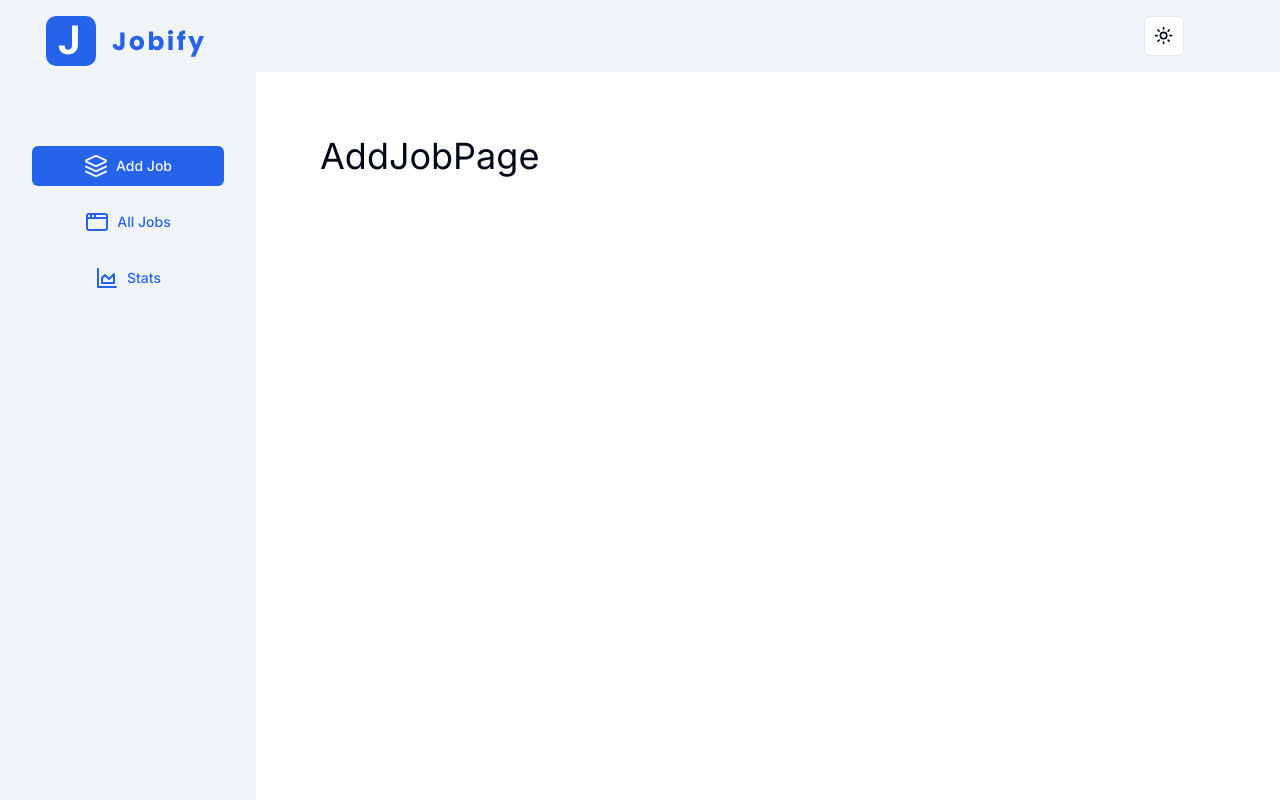
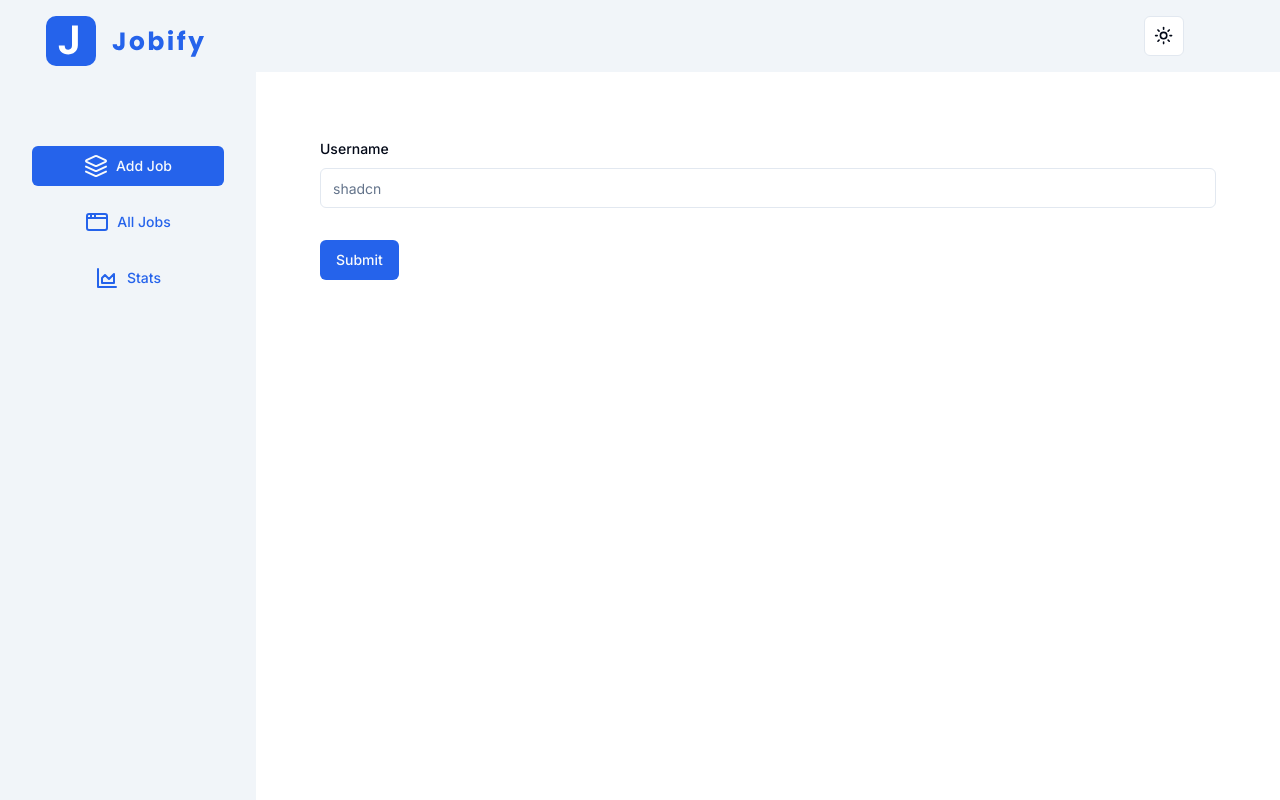
Before and after one commit to Nicholas-V/jobify-tutorial, a Next.js app: page /add-job in a window 1280 px wide. Built offline with nearby package versions, Linux system fonts and the light colour scheme.

Commit message:
adding forms

```diff
--- a/app/(dashboard)/add-job/page.tsx
+++ b/app/(dashboard)/add-job/page.tsx
@@ -1,4 +1,9 @@
+import CreateJobForm from "@/components/CreateJobForm";
+
+
 function AddJobPage() {
-    return <h1 className="text-4xl">AddJobPage</h1>
+    return <>
+        <CreateJobForm/>
+    </>
 }
 export default AddJobPage;
--- /dev/null
+++ b/components/CreateJobForm.tsx
@@ -0,0 +1,61 @@
+'use client';
+
+import { zodResolver } from '@hookform/resolvers/zod';
+import { useForm } from 'react-hook-form';
+import * as z from 'zod';
+
+import { Button } from '@/components/ui/button';
+import {
+    Form,
+    FormControl,
+    FormField,
+    FormItem,
+    FormLabel,
+    FormMessage,
+} from '@/components/ui/form';
+import { Input } from '@/components/ui/input';
+
+const formSchema = z.object({
+    username: z.string().min(2, {
+        message: 'Username must be at least 2 characters.',
+    }),
+});
+
+function CreateJobForm() {
+    // 1. Define your form.
+    const form = useForm<z.infer<typeof formSchema>>({
+        resolver: zodResolver(formSchema),
+        defaultValues: {
+            username: '',
+        },
+    });
+
+    // 2. Define a submit handler.
+    function onSubmit(values: z.infer<typeof formSchema>) {
+        // Do something with the form values.
+        // ✅ This will be type-safe and validated.
+        console.log(values);
+    }
+
+    return (
+        <Form {...form}>
+            <form onSubmit={form.handleSubmit(onSubmit)} className='space-y-8'>
+                <FormField
+                    control={form.control}
+                    name='username'
+                    render={({ field }) => (
+                        <FormItem>
+                            <FormLabel>Username</FormLabel>
+                            <FormControl>
+                                <Input placeholder='shadcn' {...field} />
+                            </FormControl>
+                            <FormMessage />
+                        </FormItem>
+                    )}
+                />
+                <Button type='submit'>Submit</Button>
+            </form>
+        </Form>
+    );
+}
+export default CreateJobForm;
--- /dev/null
+++ b/components/ui/form.tsx
@@ -0,0 +1,178 @@
+"use client"
+
+import * as React from "react"
+import * as LabelPrimitive from "@radix-ui/react-label"
+import { Slot } from "@radix-ui/react-slot"
+import {
+  Controller,
+  ControllerProps,
+  FieldPath,
+  FieldValues,
+  FormProvider,
+  useFormContext,
+} from "react-hook-form"
+
+import { cn } from "@/lib/utils"
+import { Label } from "@/components/ui/label"
+
+const Form = FormProvider
+
+type FormFieldContextValue<
+  TFieldValues extends FieldValues = FieldValues,
+  TName extends FieldPath<TFieldValues> = FieldPath<TFieldValues>
+> = {
+  name: TName
+}
+
+const FormFieldContext = React.createContext<FormFieldContextValue>(
+  {} as FormFieldContextValue
+)
+
+const FormField = <
+  TFieldValues extends FieldValues = FieldValues,
+  TName extends FieldPath<TFieldValues> = FieldPath<TFieldValues>
+>({
+  ...props
+}: ControllerProps<TFieldValues, TName>) => {
+  return (
+    <FormFieldContext.Provider value={{ name: props.name }}>
+      <Controller {...props} />
+    </FormFieldContext.Provider>
+  )
+}
+
+const useFormField = () => {
+  const fieldContext = React.useContext(FormFieldContext)
+  const itemContext = React.useContext(FormItemContext)
+  const { getFieldState, formState } = useFormContext()
+
+  const fieldState = getFieldState(fieldContext.name, formState)
+
+  if (!fieldContext) {
+    throw new Error("useFormField should be used within <FormField>")
+  }
+
+  const { id } = itemContext
+
+  return {
+    id,
+    name: fieldContext.name,
+    formItemId: `${id}-form-item`,
+    formDescriptionId: `${id}-form-item-description`,
+    formMessageId: `${id}-form-item-message`,
+    ...fieldState,
+  }
+}
+
+type FormItemContextValue = {
+  id: string
+}
+
+const FormItemContext = React.createContext<FormItemContextValue>(
+  {} as FormItemContextValue
+)
+
+const FormItem = React.forwardRef<
+  HTMLDivElement,
+  React.HTMLAttributes<HTMLDivElement>
+>(({ className, ...props }, ref) => {
+  const id = React.useId()
+
+  return (
+    <FormItemContext.Provider value={{ id }}>
+      <div ref={ref} className={cn("space-y-2", className)} {...props} />
+    </FormItemContext.Provider>
+  )
+})
+FormItem.displayName = "FormItem"
+
+const FormLabel = React.forwardRef<
+  React.ElementRef<typeof LabelPrimitive.Root>,
+  React.ComponentPropsWithoutRef<typeof LabelPrimitive.Root>
+>(({ className, ...props }, ref) => {
+  const { error, formItemId } = useFormField()
+
+  return (
+    <Label
+      ref={ref}
+      className={cn(error && "text-destructive", className)}
+      htmlFor={formItemId}
+      {...props}
+    />
+  )
+})
+FormLabel.displayName = "FormLabel"
+
+const FormControl = React.forwardRef<
+  React.ElementRef<typeof Slot>,
+  React.ComponentPropsWithoutRef<typeof Slot>
+>(({ ...props }, ref) => {
+  const { error, formItemId, formDescriptionId, formMessageId } = useFormField()
+
+  return (
+    <Slot
+      ref={ref}
+      id={formItemId}
+      aria-describedby={
+        !error
+          ? `${formDescriptionId}`
+          : `${formDescriptionId} ${formMessageId}`
+      }
+      aria-invalid={!!error}
+      {...props}
+    />
+  )
+})
+FormControl.displayName = "FormControl"
+
+const FormDescription = React.forwardRef<
+  HTMLParagraphElement,
+  React.HTMLAttributes<HTMLParagraphElement>
+>(({ className, ...props }, ref) => {
+  const { formDescriptionId } = useFormField()
+
+  return (
+    <p
+      ref={ref}
+      id={formDescriptionId}
+      className={cn("text-sm text-muted-foreground", className)}
+      {...props}
+    />
+  )
+})
+FormDescription.displayName = "FormDescription"
+
+const FormMessage = React.forwardRef<
+  HTMLParagraphElement,
+  React.HTMLAttributes<HTMLParagraphElement>
+>(({ className, children, ...props }, ref) => {
+  const { error, formMessageId } = useFormField()
+  const body = error ? String(error?.message) : children
+
+  if (!body) {
+    return null
+  }
+
+  return (
+    <p
+      ref={ref}
+      id={formMessageId}
+      className={cn("text-sm font-medium text-destructive", className)}
+      {...props}
+    >
+      {body}
+    </p>
+  )
+})
+FormMessage.displayName = "FormMessage"
+
+export {
+  useFormField,
+  Form,
+  FormItem,
+  FormLabel,
+  FormControl,
+  FormDescription,
+  FormMessage,
+  FormField,
+}
--- /dev/null
+++ b/components/ui/input.tsx
@@ -0,0 +1,25 @@
+import * as React from "react"
+
+import { cn } from "@/lib/utils"
+
+export interface InputProps
+  extends React.InputHTMLAttributes<HTMLInputElement> {}
+
+const Input = React.forwardRef<HTMLInputElement, InputProps>(
+  ({ className, type, ...props }, ref) => {
+    return (
+      <input
+        type={type}
+        className={cn(
+          "flex h-10 w-full rounded-md border border-input bg-background px-3 py-2 text-sm ring-offset-background file:border-0 file:bg-transparent file:text-sm file:font-medium placeholder:text-muted-foreground focus-visible:outline-none focus-visible:ring-2 focus-visible:ring-ring focus-visible:ring-offset-2 disabled:cursor-not-allowed disabled:opacity-50",
+          className
+        )}
+        ref={ref}
+        {...props}
+      />
+    )
+  }
+)
+Input.displayName = "Input"
+
+export { Input }
--- /dev/null
+++ b/components/ui/label.tsx
@@ -0,0 +1,26 @@
+"use client"
+
+import * as React from "react"
+import * as LabelPrimitive from "@radix-ui/react-label"
+import { cva, type VariantProps } from "class-variance-authority"
+
+import { cn } from "@/lib/utils"
+
+const labelVariants = cva(
+  "text-sm font-medium leading-none peer-disabled:cursor-not-allowed peer-disabled:opacity-70"
+)
+
+const Label = React.forwardRef<
+  React.ElementRef<typeof LabelPrimitive.Root>,
+  React.ComponentPropsWithoutRef<typeof LabelPrimitive.Root> &
+    VariantProps<typeof labelVariants>
+>(({ className, ...props }, ref) => (
+  <LabelPrimitive.Root
+    ref={ref}
+    className={cn(labelVariants(), className)}
+    {...props}
+  />
+))
+Label.displayName = LabelPrimitive.Root.displayName
+
+export { Label }
```
Also changed, not shown: package.json (+6 -5 lines), utils/types.ts (added, +41 -0 lines), components.json, 1 other file (tests, documents, lock files or other folders).
